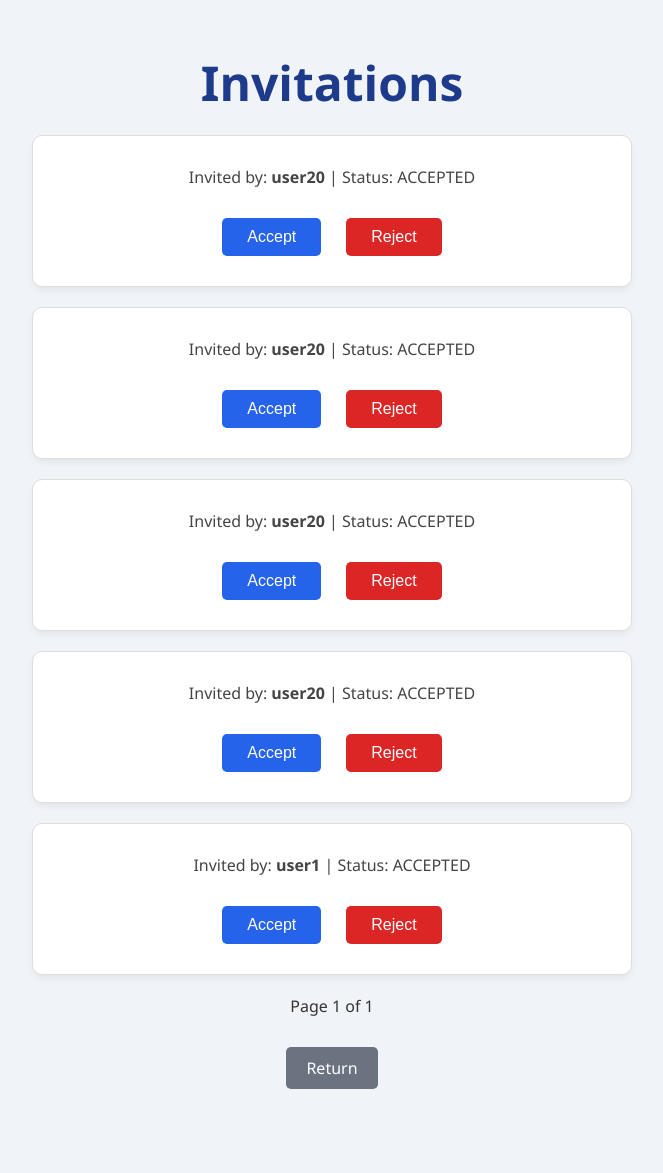
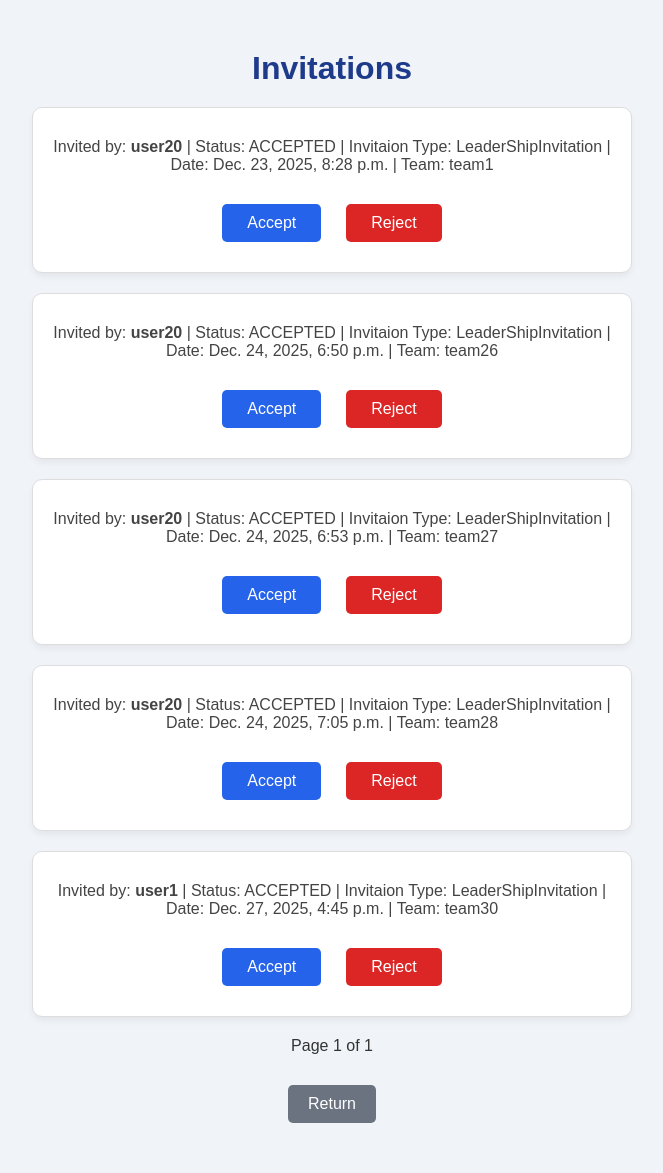
Before and after one commit to Emixin/TeamUps, a Django app: page /user/invitations/4/ in a window 1280 px wide. Shown: the whole page, without its empty margins (308-971 px from the left). Before the commit the page ends 1089 px from the top, so only its background shows below. Run offline with Django 5.2, Linux system fonts and the light colour scheme; a user stored in the database is signed in; data comes from the database, SQL or seed files in the repository; both versions use the stored data as it was after the commit; parts of the project's set-up code (start-up, migrations or seed data) failed here and were passed over.

Commit message:
Changed leadership assignment process and some fixes

```diff
--- a/main/models.py
+++ b/main/models.py
@@ -112,7 +112,7 @@ class Team(models.Model):
     name = models.CharField(max_length=20, unique=True)
     members = models.ManyToManyField(User, related_name="teams")
     max_members = models.PositiveIntegerField(default=5)
-    leader = models.ForeignKey(User, on_delete=models.CASCADE, related_name="led_teams")
+    leader = models.ForeignKey(User, on_delete=models.CASCADE, related_name="led_teams", null=True, blank=True)
     teamwork_score = models.DecimalField(max_digits=2,
                                          decimal_places=1,
                                          validators=[MinValueValidator(1.0), MaxValueValidator(5.0)],
@@ -187,6 +187,38 @@ class Invitation(models.Model):
             return f"user {self.invited_user} declined the invitation!"
         return "Invitation already handled"
 
+    @property
+    def class_name(self):
+        return self.__class__.__name__
+
+
+
+class LeaderShipInvitation(Invitation):
+
+    def accept(self):
+        if self.status == 'PENDING':
+            self.team.add_member(self.invited_user)
+            self.team.leader = self.invited_user
+            self.team.save()
+            self.status = 'ACCEPTED'
+            self.save()
+
+            Notification.objects.create(user=self.invited_user, message=f"{self.invited_user} has accepted the leadership of {self.team}")
+
+            return f"user {self.invited_user} became the leader!"
+        return "Invitation already handled"
+
+    def decline(self):
+        if self.status == 'PENDING':
+            self.status = 'DECLINED'
+            self.save()
+
+            Notification.objects.create(user=self.invited_user, message=f"{self.invited_user} has declined the leadership of {self.team}")
+
+            return f"user {self.invited_user} declined the invitation!"
+        return "Invitation already handled"
+
+
 
 
 
--- a/main/static/main/styles.css
+++ b/main/static/main/styles.css
@@ -8,7 +8,7 @@
 
 
 body {
-    font-family: 'Segoe UI', Tahoma, Geneva, Verdana, sans-serif;
+    font-family: sans-serif;
     background-color: #f0f4f8;
     color: #333;
     text-align: center;
@@ -17,7 +17,7 @@ body {
 
 
 h1 {
-    font-size: 3rem;
+    font-size: 2rem;
     color: #1e3a8a;
     margin-bottom: 20px;
 }
--- /dev/null
+++ b/main/static/main/users_list_styles.css
@@ -0,0 +1 @@
+/* USERS LIST STYLES */
--- a/main/templates/main/dashboard.html
+++ b/main/templates/main/dashboard.html
@@ -41,7 +41,7 @@
                     {% if user.bio %}
                         <p>{{ user.bio }}</p>
                     {% else %}
-                        <a>No bio!</a>
+                        <a>Your bio</a>
                     {% endif %}
                 </div>
 
@@ -66,9 +66,7 @@
                 <p>Create a Team</p>
                 <form method="post">
                     {% csrf_token %}
-                    {% cache 60 team_form user.id %}
                         {{ team_form.as_p }}
-                    {% endcache %}
                     <button type="submit" name="create_team">Create Team</button>
                 </form>
             </div>
--- a/main/templates/main/user_invitations.html
+++ b/main/templates/main/user_invitations.html
@@ -13,7 +13,10 @@
         <div class="invitation-card">
             <p class="invitation-details">
                 Invited by: <strong>{{ invitation.invited_by }}</strong> |
-                Status: <span>{{ invitation.status }}</span>
+                Status: <span>{{ invitation.status }}</span> |
+                Invitaion Type: <span>{{ invitation.class_name }}</span> |
+                Date: <span>{{ invitation.created_at }}</span> |
+                Team: <span>{{ invitation.team.name }}</span>
             </p>
 
             <form method="post">
--- a/main/templates/main/users_list.html
+++ b/main/templates/main/users_list.html
@@ -4,6 +4,8 @@
     <title>Users List</title>
         {% load static %}
         <link rel="stylesheet" href="{% static 'main/styles.css' %}">
+        <link rel="stylesheet" href="{% static 'main/users_list_styles.css' %}">
+
 </head>
 <body>
 
@@ -38,7 +40,7 @@
     {% if messages %}
     <ul>
         {% for message in messages %}
-        <li class="{{ meesage.tags }}">{{ message }}</li>
+        <li class="{{ message.tags }}">{{ message }}</li>
         {% endfor %}
     </ul>
     {% endif %}
--- a/main/views.py
+++ b/main/views.py
@@ -12,7 +12,7 @@ from django.shortcuts import redirect
 from django.core.cache import caches
 from django.core.mail import send_mail
 from django.db import transaction, IntegrityError
-from .models import Task, Team, User, Invitation, Notification, TeamRating, UserRating
+from .models import Task, Team, User, Invitation, Notification, TeamRating, UserRating, LeaderShipInvitation
 from .forms import MyLoginForm, MySignUpForm, TeamForm, TaskForm, ResetPasswordForm
 from .utils import handle_form, handle_invitation
 
@@ -174,20 +174,53 @@ class DashboardView(LoginRequiredMixin, DetailView):
             return result
 
         if "create_team" in request.POST:
-            team_form = TeamForm(request.POST, user=request.user)
-            result = handle_form(request,
+            form_data = request.POST.copy()
+
+            leader_id = form_data["leader"]
+            if leader_id:
+                invited_leader_id = User.objects.filter(id=leader_id).first()
+
+            else:
+                team_form = TeamForm(form_data, user=request.user)
+                team_form.add_error('leader', 'Select a leader!')
+                context = self.get_context_data()
+                context["team_form"] = team_form
+                return self.render_to_response(context)
+
+            if invited_leader_id == request.user:
+                team_form = TeamForm(form_data, user=request.user)
+                success, result = handle_form(request,
                                  form=team_form,
                                  success_message="New Team Created!")
 
-            if isinstance(result, TeamForm):
+            else:
+                no_leader_data = form_data.copy()
+                no_leader_data.pop("leader", None)
+
+                team_form = TeamForm(no_leader_data, user=request.user)
+
+                success, result = handle_form(request,
+                                 form=team_form,
+                                 success_message="New Team Created!")
+
+                LeaderShipInvitation.objects.create(team=result, invited_user=invited_leader_id, invited_by=request.user)
+
+
+            if not success:
                 context = self.get_context_data()
                 context["team_form"] = result
                 return self.render_to_response(context)
 
-            return result
+
+            Notification.objects.create(user=request.user, message=f"New Team {result.name} Created!")
+            return redirect('dashboard')
 
         if "upload_avatar" in request.POST:
-            avatar = request.FILES["avatar"]
+            avatar = request.FILES.get("avatar")
+
+            if not avatar:
+                return redirect('dashboard')
+
             user = self.get_object()
             user.avatar = avatar
             user.save()
@@ -205,7 +238,9 @@ class UserInvitationList(LoginRequiredMixin, ListView):
 
     def get_queryset(self):
         user = self.request.user
-        user_invitations = Invitation.objects.filter(invited_user=user)
+        member_invitations = Invitation.objects.filter(invited_user=user).exclude(pk__in=LeaderShipInvitation.objects.values('pk'))
+        leadership_invitations = LeaderShipInvitation.objects.filter(invited_user=user)
+        user_invitations = list(member_invitations) + list(leadership_invitations)
         return user_invitations
 
     def post(self, request, **kwargs):
@@ -221,8 +256,15 @@ class UserInvitationList(LoginRequiredMixin, ListView):
         invited_by = User.objects.filter(username=invited_by).first()
 
         if invited_by and invited_user and invitation_team:
-            invitation = Invitation.objects.filter(team=invitation_team, invited_user=invited_user, invited_by=invited_by).first()
-            invitation = handle_invitation(request, invitation, result)
+
+            leadership_invitation = LeaderShipInvitation.objects.filter(team=invitation_team, invited_user=invited_user, invited_by=invited_by).first()
+            if leadership_invitation:
+                invitation = handle_invitation(request, leadership_invitation, result)
+
+
+            member_invitation = Invitation.objects.filter(team=invitation_team, invited_user=invited_user, invited_by=invited_by).first()
+            if member_invitation and not leadership_invitation:
+                invitation = handle_invitation(request, member_invitation, result)
 
         user_id = kwargs.get("pk")
         return redirect('invitations', pk=user_id)
--- a/teamups/settings.py
+++ b/teamups/settings.py
@@ -137,6 +137,7 @@ CACHES = {
     "default": {
         "BACKEND": "django_redis.cache.RedisCache",
         "LOCATION": "redis://127.0.0.1:6379/1",
+        "BACKEND": "django.core.cache.backends.dummy.DummyCache",
     },
 }
 
```
Also changed, not shown: main/forms.py (+7 -4 lines), main/signals.py (+1 -7 lines), main/utils.py (+10 -9 lines), db.sqlite3.
